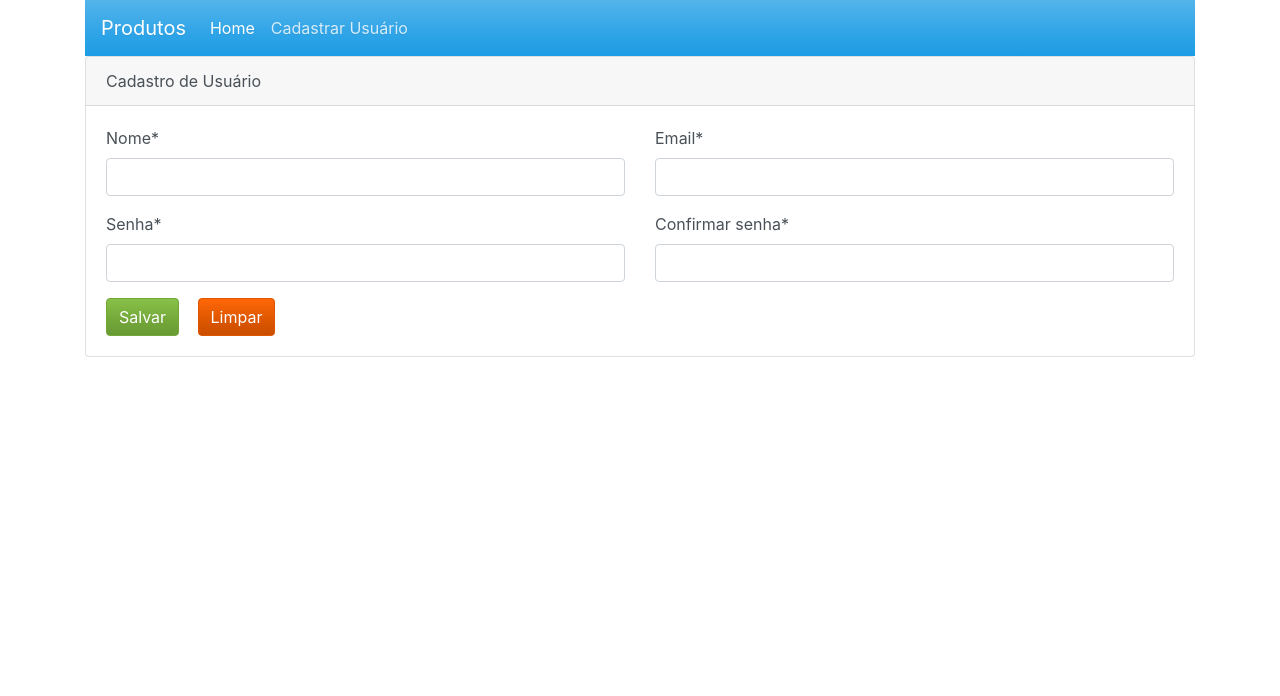
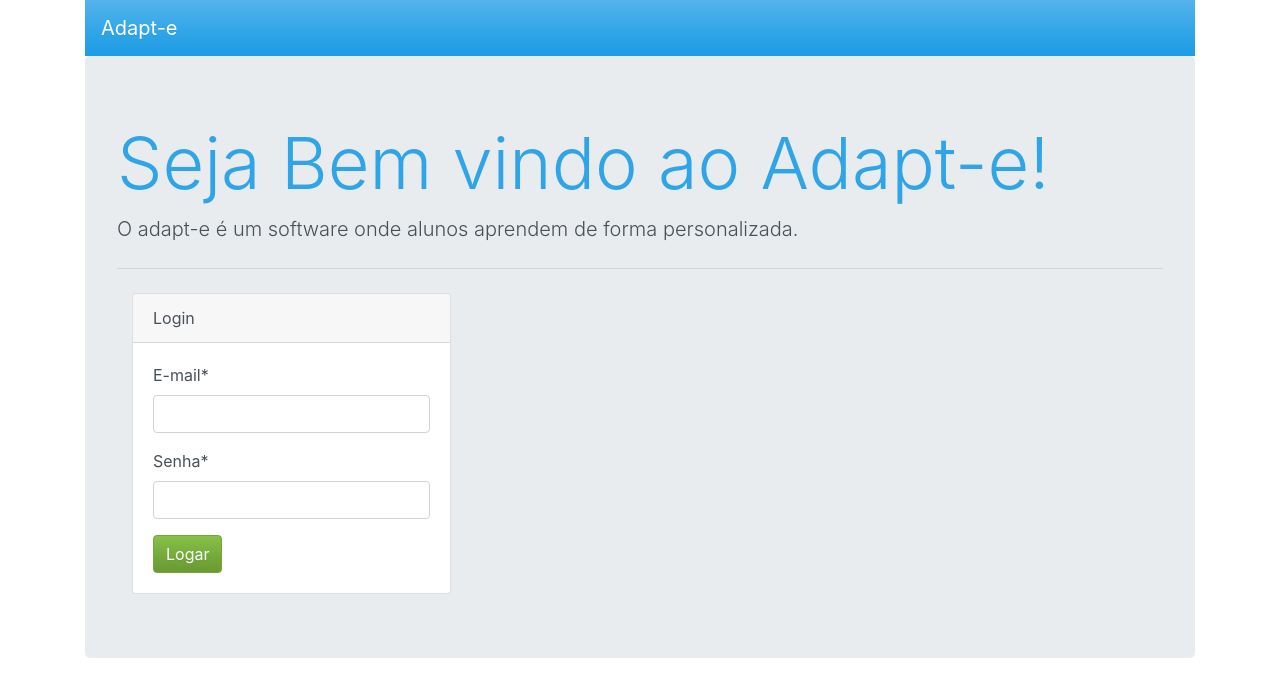
Before and after one commit to judsonmb/adapte-front, a React (Create React App) app: page /usuarios/cadastro in a window 1280 px wide. Shown: the top 696 px of the page. Built offline with nearby package versions, Linux system fonts and the light colour scheme.

Commit message:
trabalhando em rotas

```diff
--- a/src/components/navbar.js
+++ b/src/components/navbar.js
@@ -1,7 +1,8 @@
 function Navbar(){
+    if(localStorage.getItem('USER_TOKEN')){
         return (
             <nav className="navbar navbar-expand-lg navbar-dark bg-primary">
-            <a className="navbar-brand" href="#">Produtos</a>
+                <a className="navbar-brand" href="/home">Adapt-e</a>
                 <button className="navbar-toggler" type="button" data-toggle="collapse" data-target="#navbarColor01" aria-controls="navbarColor01" aria-expanded="false" aria-label="Toggle navigation">
                     <span className="navbar-toggler-icon"></span>
                 </button>
@@ -9,17 +10,45 @@ function Navbar(){
                 <div className="collapse navbar-collapse" id="navbarColor01">
                     <ul className="navbar-nav mr-auto">
                         <li className="nav-item active">
-                        <a className="nav-link" href="#">Home
+                            <a className="nav-link" href="/home">Home
                                 <span className="sr-only">(current)</span>
                             </a>
                         </li>
                         <li className="nav-item">
-                        <a className="nav-link" href="#">Cadastrar Usuário</a>
+                            <a className="nav-link" href="/usuarios/cadastro">Usuários</a>
+                        </li>
+                        <li className="nav-item">
+                            <a className="nav-link" href="#">Cursos</a>
+                        </li>
+                        <li className="nav-item">
+                            <a className="nav-link" href="#">Turmas</a>
+                        </li>
+                        <li className="nav-item">
+                            <a className="nav-link" href="#">Módulos</a>
+                        </li>
+                        <li className="nav-item">
+                            <a className="nav-link" href="#">Assuntos</a>
+                        </li>
+                        <li className="nav-item">
+                            <a className="nav-link" href="#">Tópicos</a>
+                        </li>
+                    </ul>
+                    <ul className="navbar-nav">
+                        <li className="nav-item">
+                            <a className="nav-link" href="/logoff">Logoff</a>
                         </li>
                     </ul>
                 </div>
             </nav>
         )
+    }else{
+        return (
+            <nav className="navbar navbar-expand-lg navbar-dark bg-primary">
+                <a className="navbar-brand" href="/">Adapt-e</a>
+            </nav>
+        )
+    }
+
 }
 
 export default Navbar;
--- a/src/logic/login.js
+++ b/src/logic/login.js
@@ -2,12 +2,15 @@ import axios from 'axios';
 
 export default (credentials) => {
 
-    axios.post(`http://localhost:8000/api/login`, credentials )
+    axios.post(`http://localhost:8001/api/login`, credentials )
         .then(res => {
-            console.log(res)
+            localStorage.setItem('USER_TOKEN', res.data.data.token)
+            localStorage.setItem('USER_NAME', res.data.data.name)
+            console.log(localStorage.getItem('USER_NAME'))
+            window.location.href = "/home";
         })
         .catch(err => {
-            console.log(err.response.data)
+            alert(err.response.data.message)
         })
 
 }
--- /dev/null
+++ b/src/logic/logoff.js
@@ -0,0 +1,6 @@
+export default () => {
+
+    localStorage.clear();
+    window.location.href = "/";
+
+}
--- a/src/routes.js
+++ b/src/routes.js
@@ -1,6 +1,7 @@
-import { BrowserRouter as Router, Switch, Route } from 'react-router-dom'
+import { BrowserRouter as Router, Switch, Route, Redirect } from 'react-router-dom'
 
 import Login from './views/login'
+import Logoff from './logic/logoff'
 import Home from './views/home'
 import CadastroUsuario from './views/usuarios/cadastro'
 
@@ -8,9 +9,19 @@ export default () => {
     return (
         <Router>
             <Switch>
-                <Route exact path="/" component={Login} />
-                <Route exact path="/home" component={Home} />
-                <Route exact path="/usuarios/cadastro" component={CadastroUsuario} />
+                <Route exact path="/" component={Login} >
+                    {localStorage.getItem('USER_TOKEN') ? <Redirect to="/home" /> : <Login />}
+                </Route>
+
+                <Route exact path="/logoff" component={Logoff} />
+
+                <Route exact path="/home" component={Home} >
+                    {localStorage.getItem('USER_TOKEN') ? <Home /> : <Login />}
+                </Route>
+
+                <Route exact path="/usuarios/cadastro" component={CadastroUsuario} >
+                    {localStorage.getItem('USER_TOKEN') ? <CadastroUsuario /> : <Login />}
+                </Route>
             </Switch>
         </Router>
     )
--- a/src/views/home.js
+++ b/src/views/home.js
@@ -3,11 +3,7 @@ function home(){
         <div className="jumbotron">
             <h1 className="display-3">Bem vindo!</h1>
             <p className="lead">
-                Este é seu sistema, utilize a barra de navegação para acessar as páginas
-            </p>
-            <hr className="my-4"/>
-            <p className="lead">
-                <a className="btn btn-primary btn-lg" href="#" role="button">Cadastrar</a>
+                Bem vindo(a), {localStorage.getItem('USER_NAME')}! Utilize a barra de navegação para começar.
             </p>
         </div>
     )
```
Lines whose indentation alone changed are shown as unchanged.
